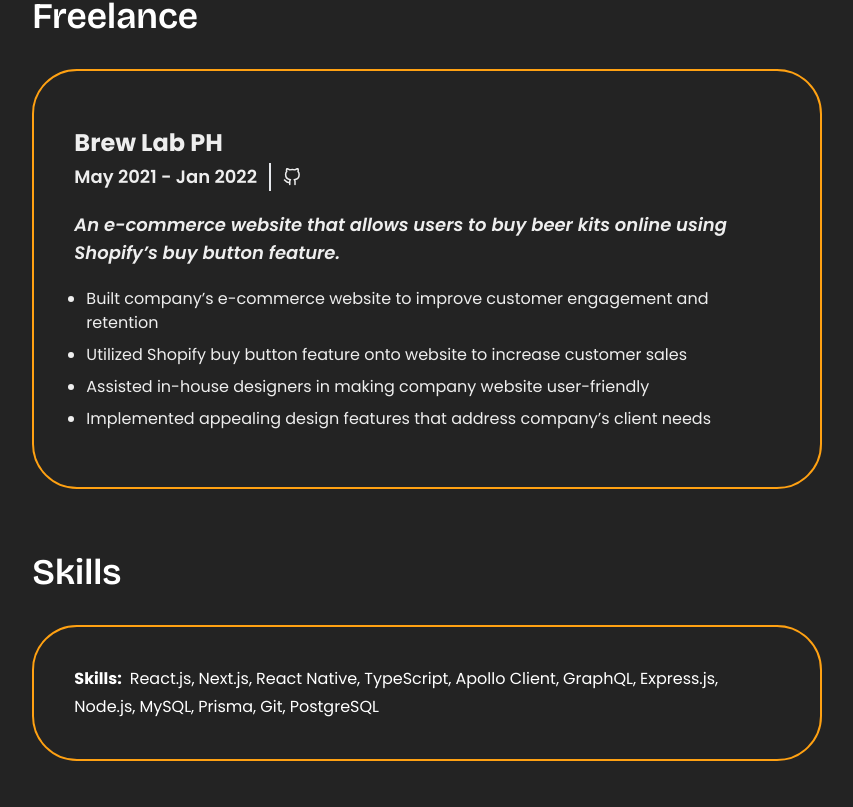
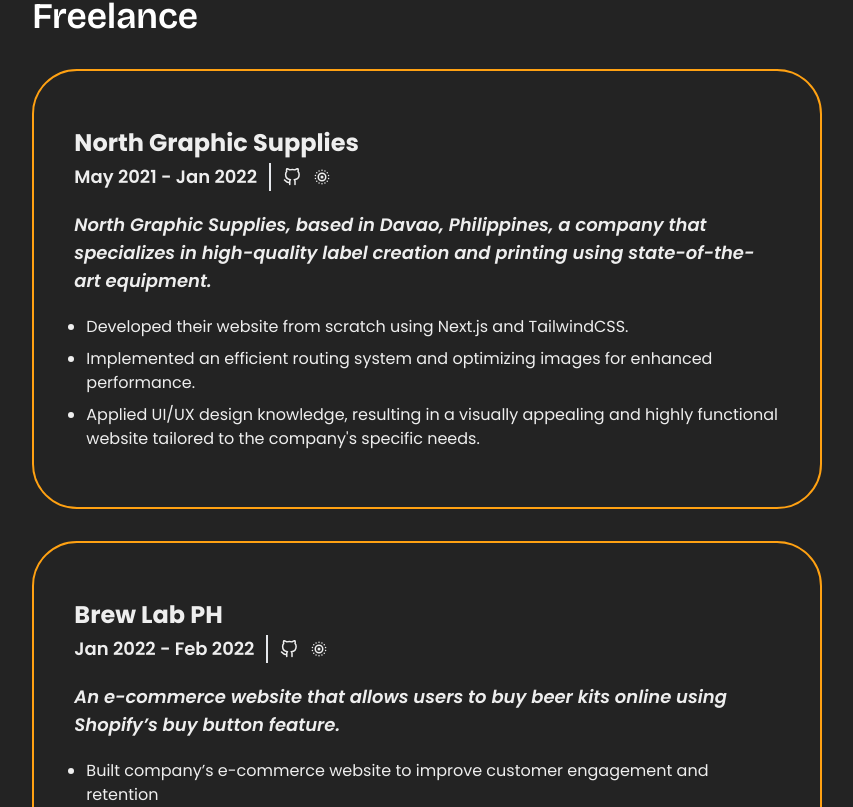
Before and after one commit to muhkyle17/portfolio-website, a Next.js app: page /resume in a window 1280 px wide. Shown: the part 3553-4360 px from the top of the page, without its empty margins (213-1066 px from the left). Built offline with nearby package versions, Linux system fonts and the light colour scheme; a web font is replaced by a local one.

Commit message:
Update freelance work portion

```diff
--- a/components/resume/Freelance.js
+++ b/components/resume/Freelance.js
@@ -1,4 +1,5 @@
 import { FiGithub } from 'react-icons/fi'
+import { TbLivePhoto } from 'react-icons/tb'
 
 const Freelance = ({ freelance }) => {
   return (
@@ -20,6 +21,13 @@ const Freelance = ({ freelance }) => {
                 className='pl-3 hover:text-primary transition-all duration-500'>
                 <FiGithub />
               </a>
+              <a
+                href={work?.liveLink}
+                target='_blank'
+                rel='noreferrer'
+                className='pl-3 hover:text-primary transition-all duration-500'>
+                <TbLivePhoto />
+              </a>
             </div>
           </div>
 
--- a/data.js
+++ b/data.js
@@ -479,9 +479,23 @@ export const resumeProjects = [
 
 export const freelance = [
   {
+    company: 'North Graphic Supplies',
+    duration: 'May 2021 - Jan 2022',
+    githubLink: 'https://github.com/muhkyle17/aj-printing-website',
+    liveLink: 'https://aj-printing-website-2rz6nbwot-muhkyle17s-projects.vercel.app/',
+    shortDescription:
+      'North Graphic Supplies, based in Davao, Philippines, a company that specializes in high-quality label creation and printing using state-of-the-art equipment.',
+    detailedDescription: [
+      'Developed their website from scratch using Next.js and TailwindCSS.',
+      'Implemented an efficient routing system and optimizing images for enhanced performance.',
+      "Applied UI/UX design knowledge, resulting in a visually appealing and highly functional website tailored to the company's specific needs.",
+    ],
+  },
+  {
     company: 'Brew Lab PH',
-    duration: 'May 2021 - Jan 2022',
+    duration: 'Jan 2022 - Feb 2022',
     githubLink: 'https://github.com/muhkyle17/brewlabph/tree/main',
+    liveLink: 'https://muhkyle17.github.io/brewlabph/',
     shortDescription:
       'An e-commerce website that allows users to buy beer kits online using Shopify’s buy button feature.',
     detailedDescription: [
```
